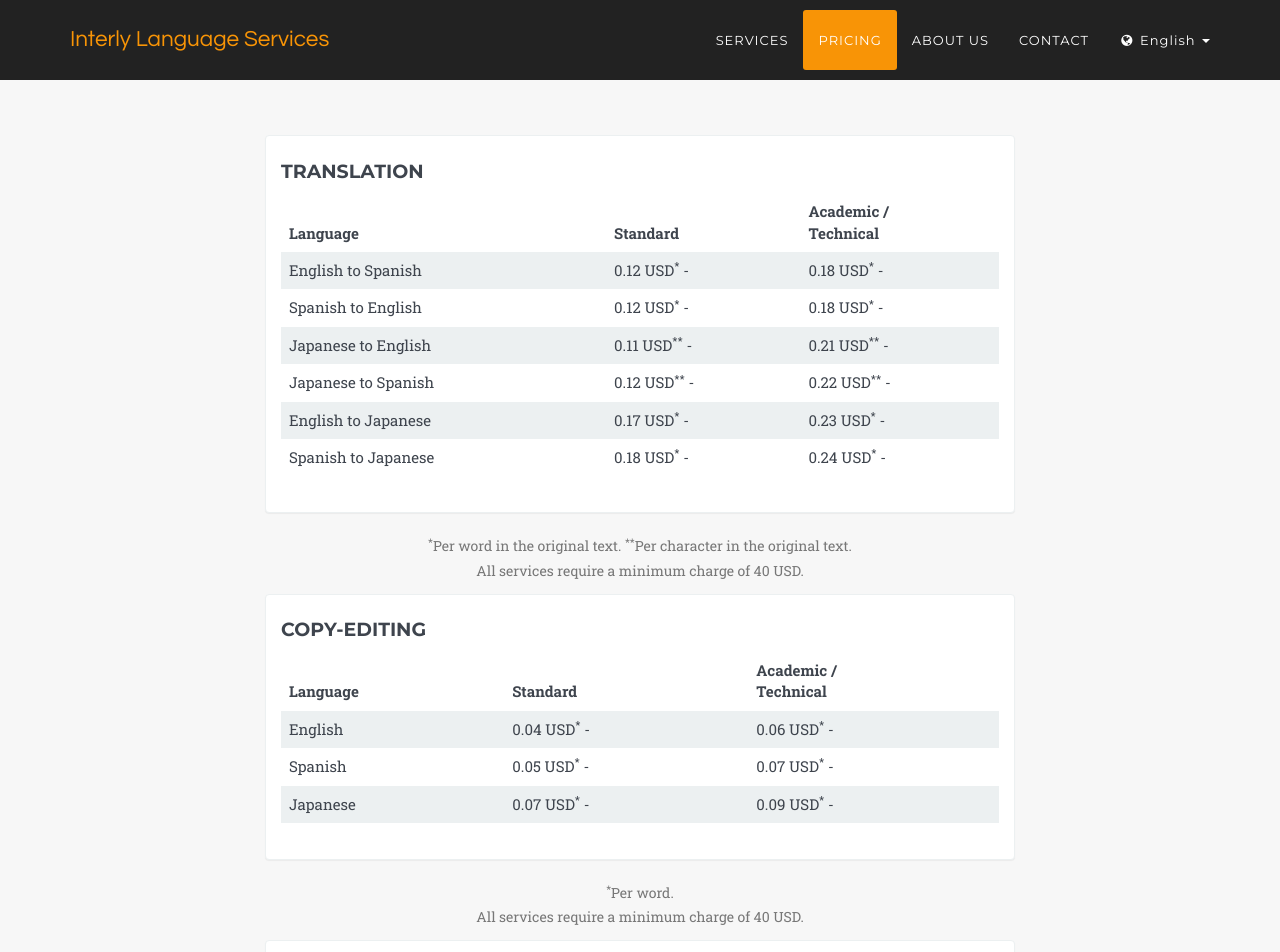
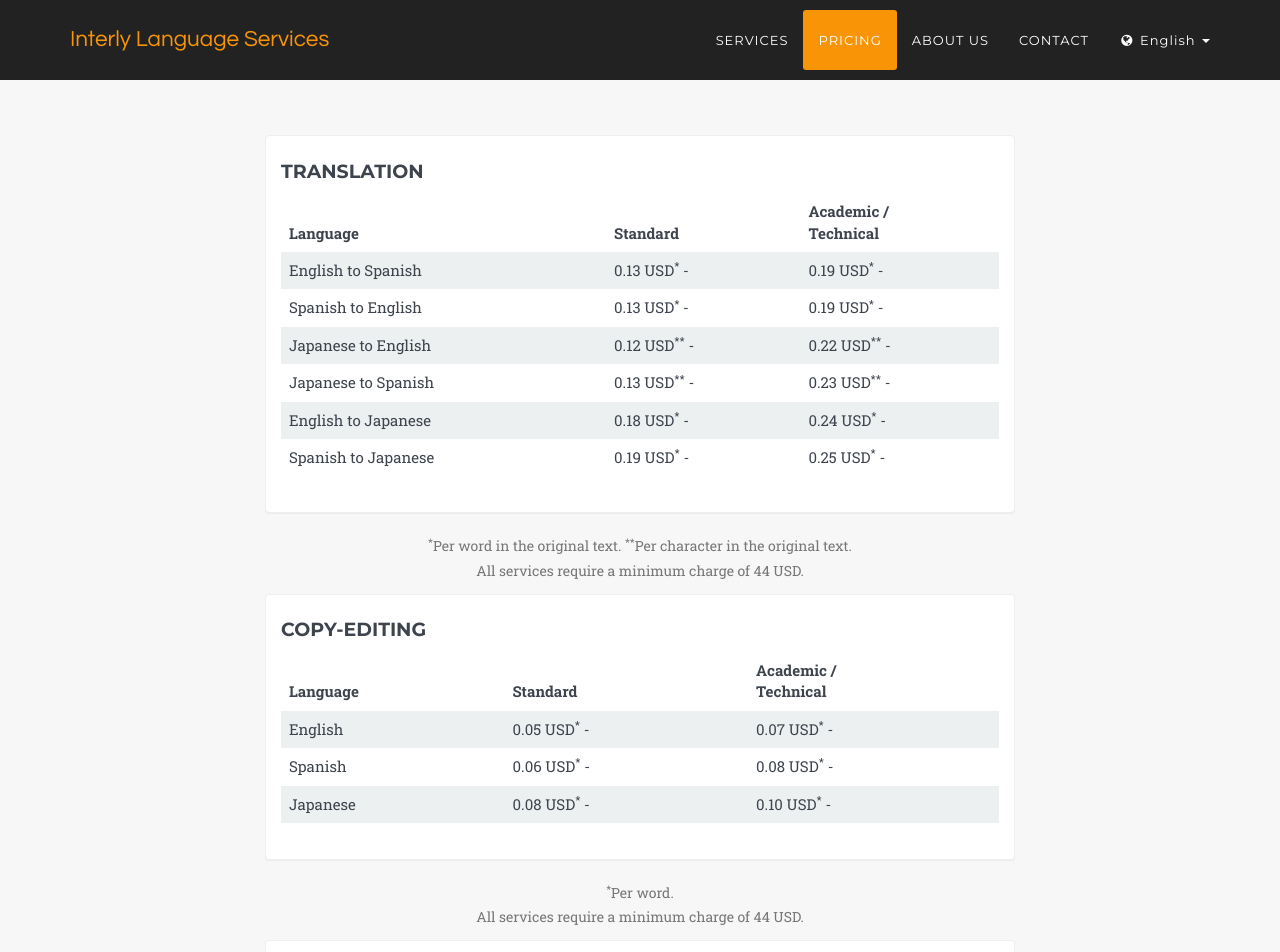
Before and after one commit to kylesezhi/kylesezhi.github.io, a Jekyll site: the page built from index.html, in a window 1280 px wide and 1400 px high, scrolled down 3308 px. Shown: the top 952 px of the window. Built offline with Jekyll 4.4.1, drawn with Linux system fonts in a browser that asks for light colours; some web fonts are replaced; comment, search, counter and statistics services are not loaded.

Commit message:
Update prices may 24 2018

```diff
--- a/_includes/pricing.html
+++ b/_includes/pricing.html
@@ -24,33 +24,33 @@
                     <tbody>
                       <tr>
                         <td class="active">English to Spanish</td>
-                        <td class="active">0.12 USD<sup>*</sup> -</td>
-                        <td class="active">0.18 USD<sup>*</sup> -</td>
+                        <td class="active">0.13 USD<sup>*</sup> -</td>
+                        <td class="active">0.19 USD<sup>*</sup> -</td>
                       </tr>
                       <tr>
                         <td>Spanish to English</td>
-                        <td>0.12 USD<sup>*</sup> -</td>
-                        <td>0.18 USD<sup>*</sup> -</td>
+                        <td>0.13 USD<sup>*</sup> -</td>
+                        <td>0.19 USD<sup>*</sup> -</td>
                       </tr>
                       <tr>
                         <td class="active">Japanese to English</td>
-                        <td class="active">0.11 USD<sup>**</sup> -</td>
-                        <td class="active">0.21 USD<sup>**</sup> -</td>
+                        <td class="active">0.12 USD<sup>**</sup> -</td>
+                        <td class="active">0.22 USD<sup>**</sup> -</td>
                       </tr>
                       <tr>
                         <td>Japanese to Spanish</td>
-                        <td>0.12 USD<sup>**</sup> -</td>
-                        <td>0.22 USD<sup>**</sup> -</td>
+                        <td>0.13 USD<sup>**</sup> -</td>
+                        <td>0.23 USD<sup>**</sup> -</td>
                       </tr>
                       <tr>
                         <td class="active">English to Japanese</td>
-                        <td class="active">0.17 USD<sup>*</sup> -</td>
-                        <td class="active">0.23 USD<sup>*</sup> -</td>
+                        <td class="active">0.18 USD<sup>*</sup> -</td>
+                        <td class="active">0.24 USD<sup>*</sup> -</td>
                       </tr>
                       <tr>
                         <td>Spanish to Japanese</td>
-                        <td>0.18 USD<sup>*</sup> -</td>
-                        <td>0.24 USD<sup>*</sup> -</td>
+                        <td>0.19 USD<sup>*</sup> -</td>
+                        <td>0.25 USD<sup>*</sup> -</td>
                       </tr>
                     </tbody>
                   </table>
@@ -61,7 +61,7 @@
             </div>
             <div class="row">
                 <div class="col-lg-8 col-lg-offset-2 text-center">
-                    <p class="text-muted"><sup>*</sup>Per word in the original text. <sup>**</sup>Per character in the original text.<br>All services require a minimum charge of 40 USD.</p>
+                    <p class="text-muted"><sup>*</sup>Per word in the original text. <sup>**</sup>Per character in the original text.<br>All services require a minimum charge of 44 USD.</p>
                 </div>
             </div>
             <div class="row">
@@ -81,18 +81,18 @@
                     <tbody>
                       <tr>
                         <td class="active">English</td>
-                        <td class="active">0.04 USD<sup>*</sup> -</td>
-                        <td class="active">0.06 USD<sup>*</sup> -</td>
+                        <td class="active">0.05 USD<sup>*</sup> -</td>
+                        <td class="active">0.07 USD<sup>*</sup> -</td>
                       </tr>
                       <tr>
                         <td>Spanish</td>
-                        <td>0.05 USD<sup>*</sup> -</td>
-                        <td>0.07 USD<sup>*</sup> -</td>
+                        <td>0.06 USD<sup>*</sup> -</td>
+                        <td>0.08 USD<sup>*</sup> -</td>
                       </tr>
                       <tr>
                         <td class="active">Japanese</td>
-                        <td class="active">0.07 USD<sup>*</sup> -</td>
-                        <td class="active">0.09 USD<sup>*</sup> -</td>
+                        <td class="active">0.08 USD<sup>*</sup> -</td>
+                        <td class="active">0.10 USD<sup>*</sup> -</td>
                       </tr>
                     </tbody>
                   </table>
@@ -103,7 +103,7 @@
             </div>
             <div class="row">
                 <div class="col-lg-8 col-lg-offset-2 text-center">
-                    <p class="text-muted"><sup>*</sup>Per word.<br>All services require a minimum charge of 40 USD.</p>
+                    <p class="text-muted"><sup>*</sup>Per word.<br>All services require a minimum charge of 44 USD.</p>
                 </div>
             </div>
             <div class="row">
```
Also changed, not shown: _includes/es_pricing.html (+20 -20 lines), _includes/ja_pricing.html (+20 -20 lines), Gemfile.lock, README.md, 6 other files.
